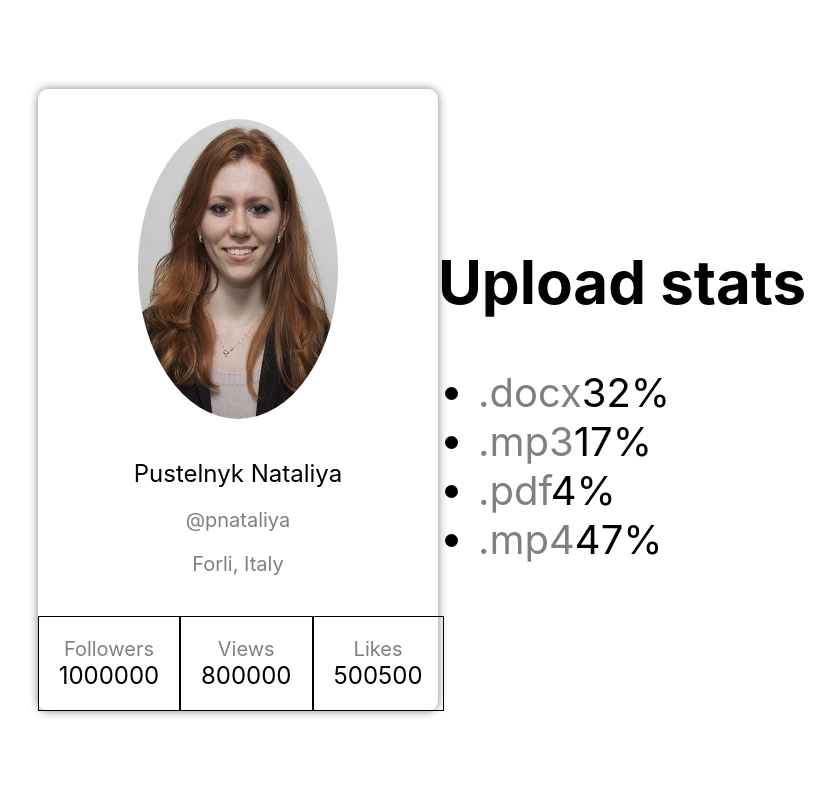
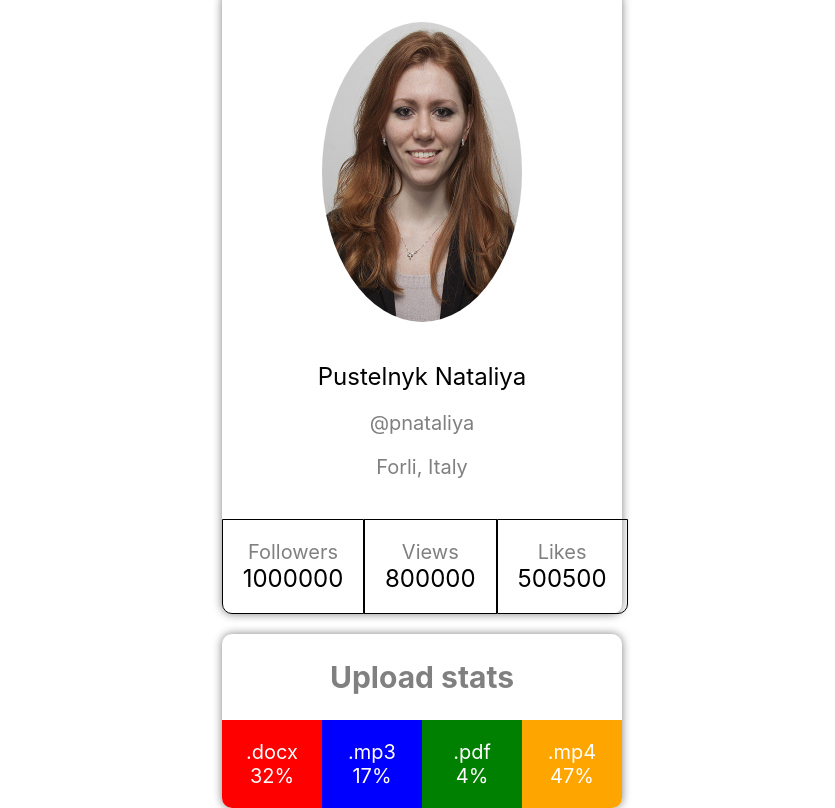
Before and after one commit to nata87/goit-react-woolf-hw-01-components, a React (Create React App) app: page / in a window 1280 px wide. Shown: the whole page, without its empty margins (218-1053 px from the left). Built offline with nearby package versions, Linux system fonts and the light colour scheme.

Commit message:
statistics style

```diff
--- a/src/components/App.jsx
+++ b/src/components/App.jsx
@@ -12,6 +12,8 @@ export const App = () => {
         alignItems: 'center',
         fontSize: 40,
         color: '#010101',
+        flexDirection: 'column',
+        gridGap: '20px',
       }}
     >
       <Profile
--- a/src/components/profile/profile.jsx
+++ b/src/components/profile/profile.jsx
@@ -1,5 +1,4 @@
 const Profile = (props) => {
-  console.log(props);
   return (
 <div class="profile">
   <div class="description">
--- a/src/index.css
+++ b/src/index.css
@@ -47,11 +47,13 @@ p {
 
 .tag,
 .location,
-.label {
+.label,
+.title {
   color: grey;
 }
 
-.stats {
+.stats,
+.stat-list {
   display: flex;
   list-style: none;
   width: 100%;
@@ -68,6 +70,56 @@ p {
   justify-content: center;
 }
 
+.stats > li:nth-child(1) {
+  border-bottom-left-radius: 10px;
+}
+
+.stats > li:nth-child(3) {
+  border-bottom-right-radius: 10px;
+}
+
 .quantity {
   font-size: 24px;
 }
+
+.statistics {
+  border-radius: 10px;
+  box-shadow: 0 0 10px grey;
+  font-size: 20px;
+  width: 400px;
+  align-items: center;
+  display: flex;
+  flex-direction: column;
+}
+
+.item {
+  width: 25%;
+  padding: 20px;
+  box-sizing: border-box;
+  flex-wrap: wrap;
+  display: flex;
+  justify-content: center;
+  color: white;
+}
+
+.item > .label {
+  color: white;
+}
+
+.item:nth-child(1) {
+  background-color: red;
+  border-bottom-left-radius: 10px;
+}
+
+.item:nth-child(2) {
+  background-color: blue;
+}
+
+.item:nth-child(3) {
+  background-color: green;
+}
+
+.item:nth-child(4) {
+  background-color: orange;
+  border-bottom-right-radius: 10px;
+}
```
